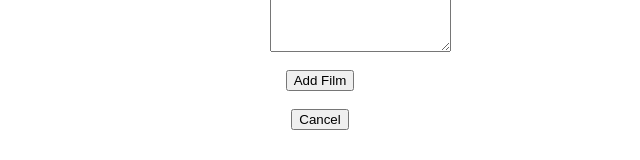
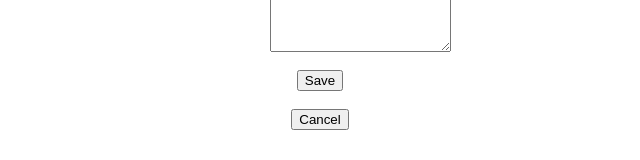
Before and after one commit to elliot-malcolm/movie-sagas, a React (Create React App) app: page /#/ in a window 1280 px wide. Both pictures are taken after a click on the button "Add A Movie!". Shown: the part 497-657 px from the top of the page, without its empty margins (320-960 px from the left). Built offline with nearby package versions, Linux system fonts and the light colour scheme; no server answers.

Commit message:
btn tag update

```diff
--- a/src/components/AddMovieForm/AddMovieForm.js
+++ b/src/components/AddMovieForm/AddMovieForm.js
@@ -61,7 +61,7 @@ handleSubmit = (event) => {
               <textarea cols='20' rows='20' name='description' placeholder='Film Description' onChange={event => this.handleChange(event, 'description')}/>
           </div>
           <br></br>
-          <button onClick={this.submit}>Add Film</button>
+          <button onClick={this.submit}>Save</button>
           <br></br>
           <br></br>
           <button onClick={this.handleCancel}>Cancel</button>
```
Also changed, not shown: 1 other file (tests, documents, lock files or other folders).
